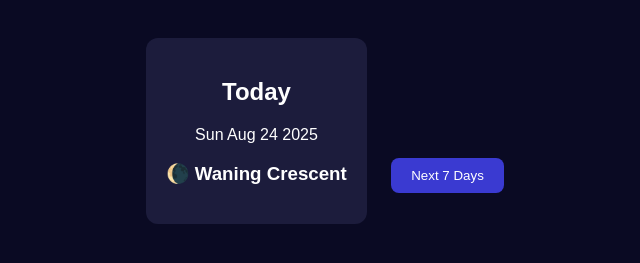
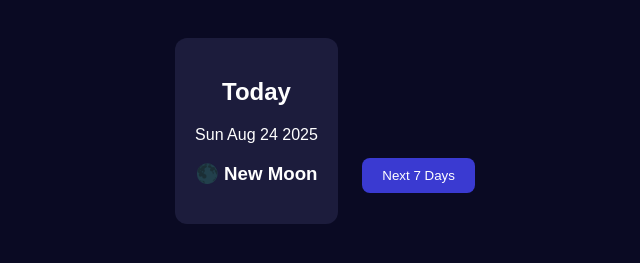
Before and after one commit to Sree1710/Moon_Phase_Tracker, a plain HTML site: page index.html in a window 1280 px wide. Shown: the part 61-324 px from the top of the page, without its empty margins (325-965 px from the left). Drawn offline with Linux system fonts and the light colour scheme.

Commit message:
Update index.html

```diff
--- a/index.html
+++ b/index.html
@@ -23,8 +23,7 @@
   <script>
     function getMoonPhase(date) {
       const synodicMonth = 29.53058867;
-      // Jan 29, 2025 New Moon at 22:37 UTC
-      const knownNewMoon = new Date("2025-01-29T22:37:00Z");
+      const knownNewMoon = new Date("2023-01-21T20:53:00Z"); // reference new moon date
       const daysSinceNew = (date - knownNewMoon) / (1000 * 60 * 60 * 24);
       const currentPhase = daysSinceNew % synodicMonth;
 
```
